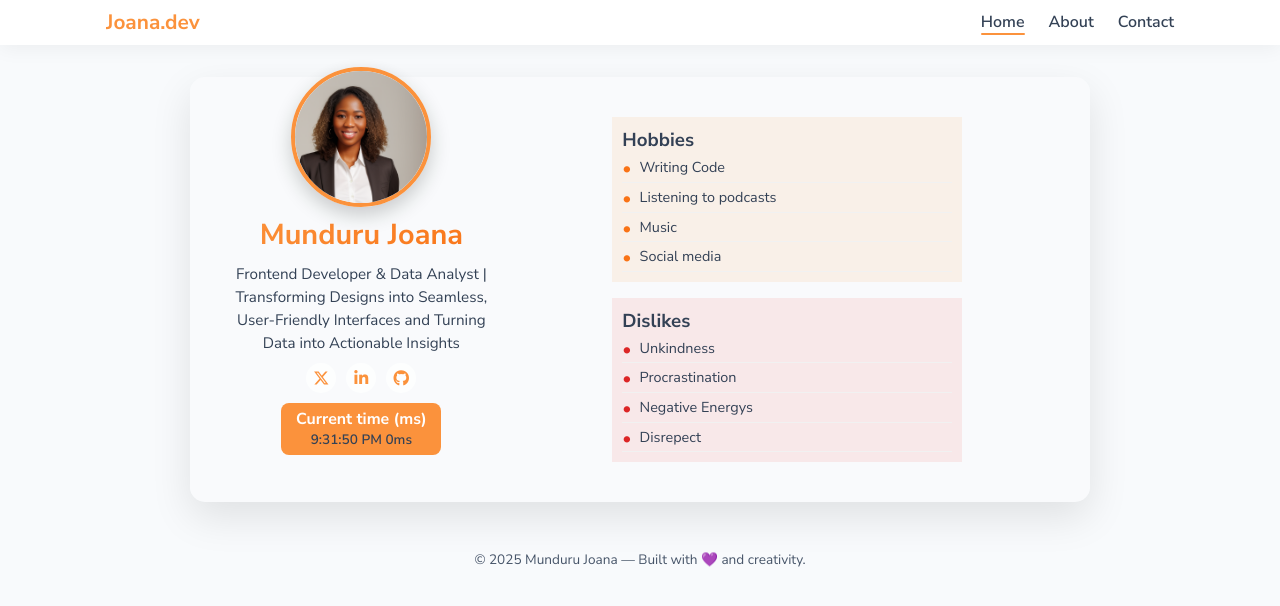
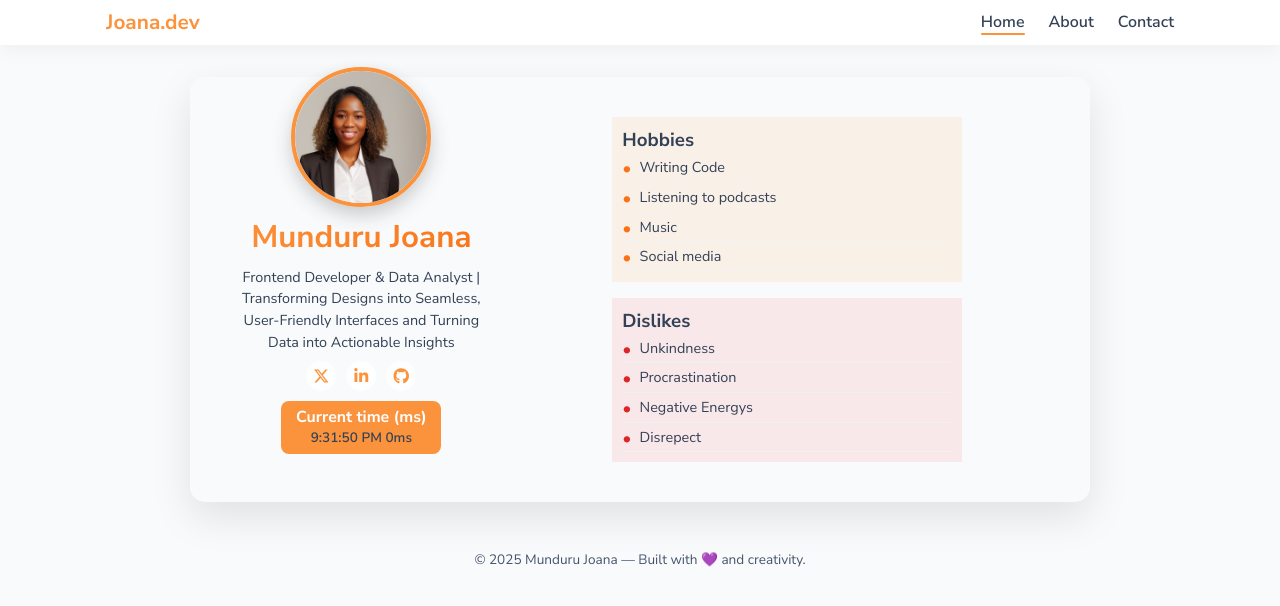
Before and after one commit to Mundurujoana/hng13_user_profile_card, a plain HTML site: page index.html in a window 1280 px wide. Drawn offline with Linux system fonts and the light colour scheme.

```diff
--- a/style.css
+++ b/style.css
@@ -194,7 +194,7 @@ body::before {
 }
 
 .profile-container h2 {
-  font-size: 1.8rem; /* increased from 1.6rem */
+  font-size: 1.95rem; /* increased from 1.6rem */
   font-weight: 700;
   background: linear-gradient(135deg, #fb923c, #f97316);
   -webkit-background-clip: text;
@@ -203,7 +203,7 @@ body::before {
   margin: 0.5rem 0;
 }
 .profile-container p {
-  font-size: 0.95rem; /* increased from 0.85rem */
+  font-size: 0.9rem; /* increased from 0.85rem */
   color: var(--gray);
   text-align: center;
   line-height: 1.5;
```
